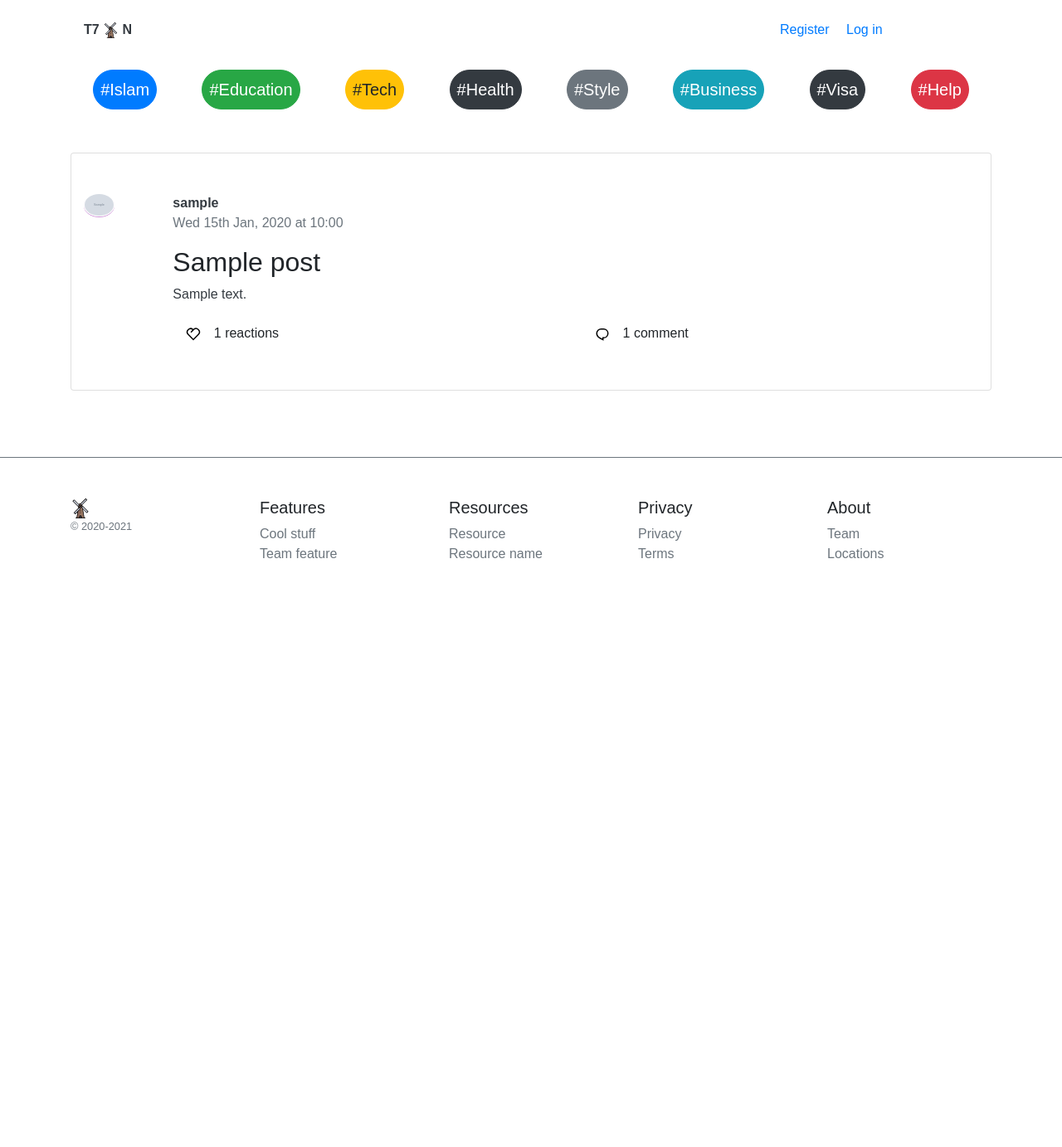
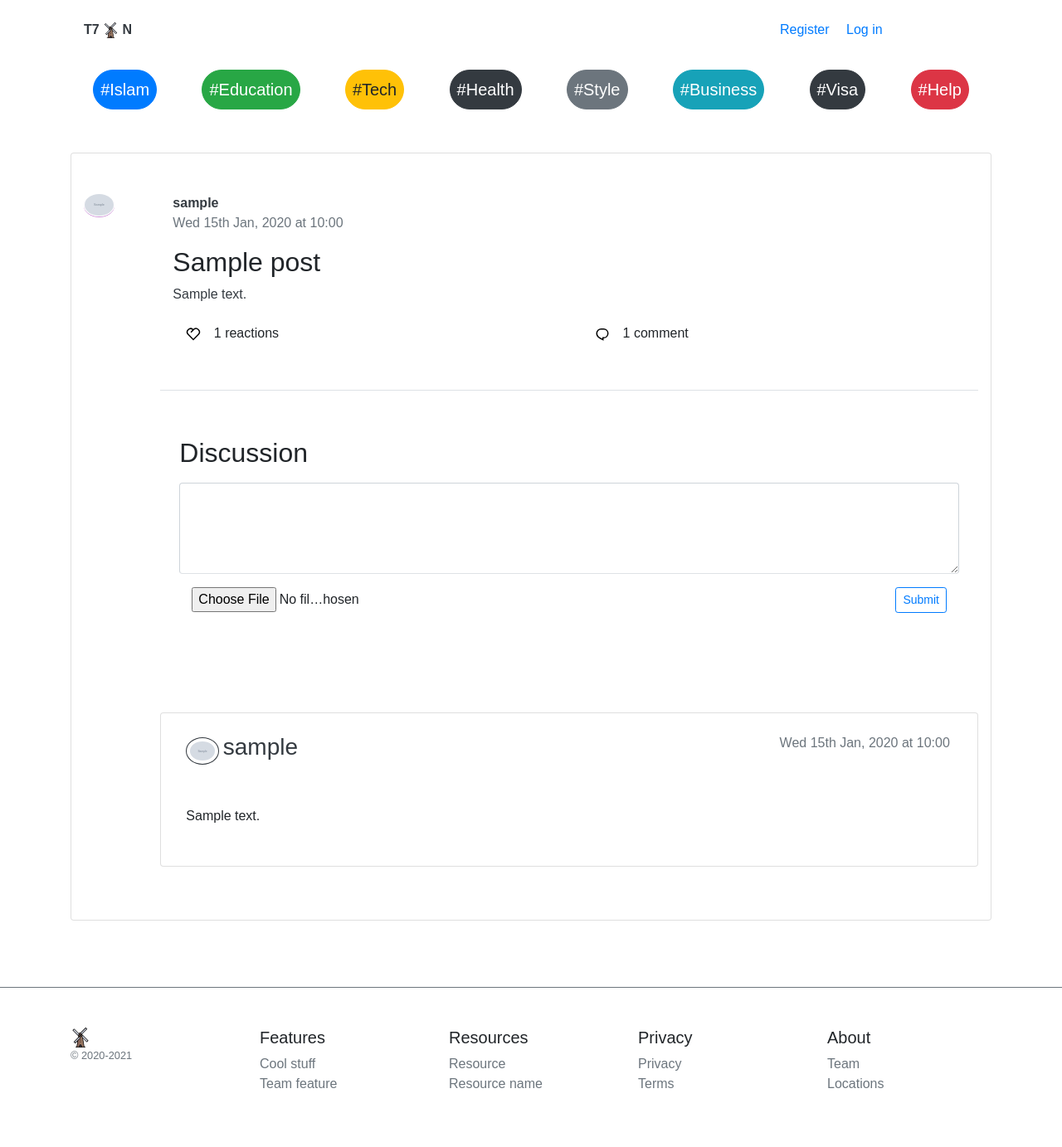
Before and after one commit to nouhben/blog, a Django app: page /post/1/ in a window 1280 px wide. Shown: the whole page at 83% size. Before the commit the page ends 673 px from the top, so only its background shows below. Run offline with Django 3.2, Linux system fonts and the light colour scheme; tables that the repository leaves empty hold one stand-in row (values such as "Sample post"); grey boxes marked "Sample" are stand-in pictures; some libraries are stand-ins or nearby versions.

Commit message:
added the get request to detailed view

```diff
--- a/blog/templates/blog/post_detail.html
+++ b/blog/templates/blog/post_detail.html
@@ -3,13 +3,14 @@
 <div class="blog-post card post-card container py-5">
     <div class="row justify-content-center">
         <div class="col-1">
-            <img src="{{ object.author.profile.image.url }}" alt="image" class="profile-picture">
+            <img src="{{ object.author.profile.image.url }}" alt="image" width="80px" class="profile-picture">
         </div>
         <div class="col-11">
             <div class="container-fluid">
                 <div class="row">
                     <div class="col-10">
-                        <a href="{% url 'user-posts' object.author.username %}" class="card-link text-dark font-weight-bolder">
+                        <a href="{% url 'user-posts' object.author.username %}"
+                            class="card-link text-dark font-weight-bolder">
                             {{object.author}}
                         </a>
                         <p class="blog-post-meta text-muted">
@@ -27,7 +28,7 @@
                     <div class="col">
                         <h2 class="blog-post-title">
                             <span class="post-type text-white bg-dark">
-                            {{object.type}}
+                                {{object.type}}
                             </span>
                             {{object.title}}
                         </h2>
@@ -55,7 +56,7 @@
                                 </path>
                             </svg>
                             <span class="pl-2" id="num-of-react">
-                                {{ reacts }}
+                                {{ reacts.r_count }}
                             </span>
                             reactions
                         </a>
@@ -68,11 +69,64 @@
                                 </path>
                             </svg>
                             <span class="pl-2" id="num-of-comments">
-                            {{ comments }}
+                                {{ comments.c_count }}
                             </span> comment
                         </a>
                     </div>
                 </div>
+
+                <div class="row border-top my-5 py-5">
+                    <div class="col">
+                        <form method="POST" novalidate class="px-2 py-2">
+                            {% csrf_token %}
+                            <div class="form-group">
+                                <label for="exampleFormControlTextarea1">
+                                    <h2 class="font-bold">Discussion</h2>
+                                </label>
+                                <textarea class="form-control border-bottom" id="exampleFormControlTextarea1"
+                                    rows="4"></textarea>
+                            </div>
+                            <div class="container">
+                                <div class="row justify-content-between ">
+                                    <div class="col-3 form-group text-left">
+                                        <input type="file" class="form-control-file" id="file-input">
+                                    </div>
+                                    <div class="col-3 form-group text-right">
+                                        <button class="btn btn-sm btn-outline-primary" type="submit">Submit</button>
+                                    </div>
+                                </div>
+                            </div>
+                        </form>
+                    </div>
+                </div>
+
+                {% for comment in comments.com %}
+                <div class="row card my-3">
+                    <div class="col">
+                        <div class="container-fluid">
+                            <div class="row justify-content-between pt-4">
+                                <div class="col-4">
+                                    <img src="{{ comments.com.0.comment_author.profile.image.url }}" width="40px"
+                                        class="img-thumbnail border-dark rounded-circle account-img">
+                                    <h3 class="text-dark d-inline py-4">
+                                        {{comment.comment_author.username}}
+                                    </h3>
+                                </div>
+                                <div class="col-3">
+                                    <p class="text-muted">
+                                        {{comment.date_commented|date:"D jS M, Y \a\t H:i"}}
+                                    </p>
+                                </div>
+                            </div>
+                            <div class="row py-5">
+                                <div class="col">
+                                    {{comment.comment_content}}
+                                </div>
+                            </div>
+                        </div>
+                    </div>
+                </div>
+                {% endfor %}
             </div>
         </div>
     </div>
--- a/blog/views.py
+++ b/blog/views.py
@@ -82,13 +82,17 @@ class PostDetail:
 from django.views.generic import DetailView
 class PostDetailView(DetailView):
     model = Post
-    reacts = 0
-    comments = 0
+    reacts = {}
+    comments = {}
     def get_queryset(self):
         qs = super().get_queryset()
         post = qs.filter(pk=self.kwargs.get('pk')).first()
-        self.comments = post.comment_set.all().count()
-        self.reacts = post.reaction_set.all().count()
+        c = post.comment_set.all()
+        self.comments['com'] = c
+        self.comments['c_count'] = c.count
+        r = post.reaction_set.all()
+        self.reacts['reac'] = r
+        self.reacts['r_count'] = r.count()
         return qs
     def get_context_data(self, **kwargs):
         context = super().get_context_data(**kwargs)
```
